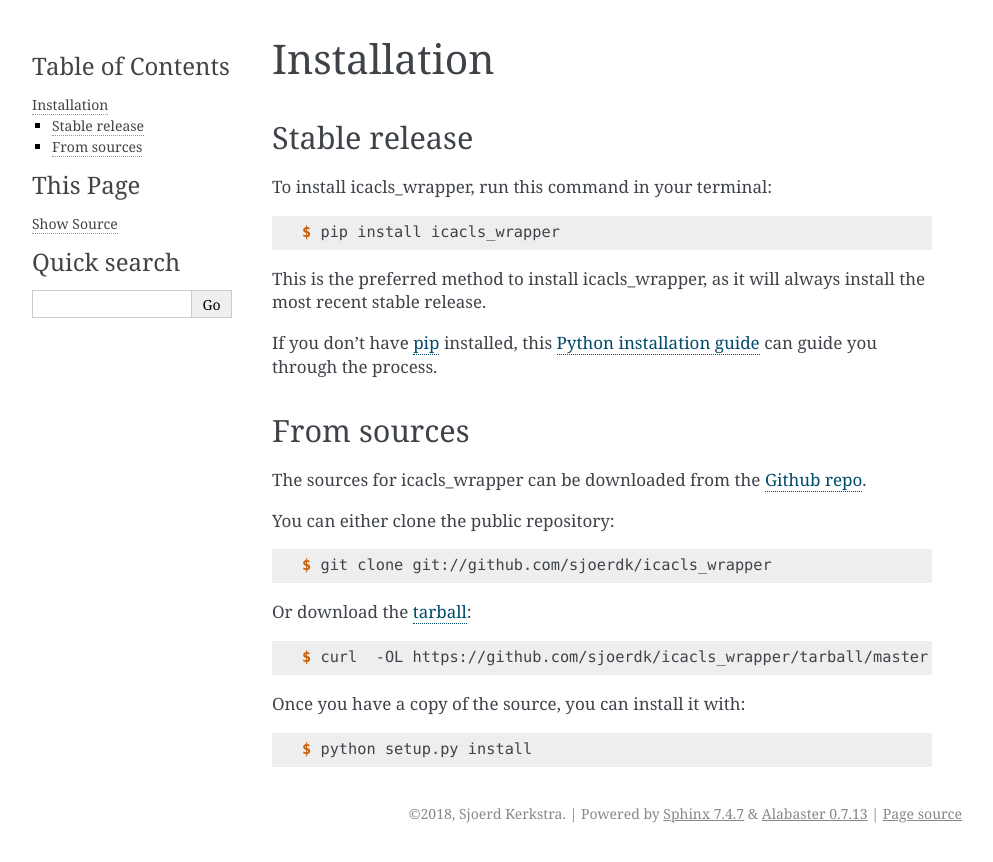
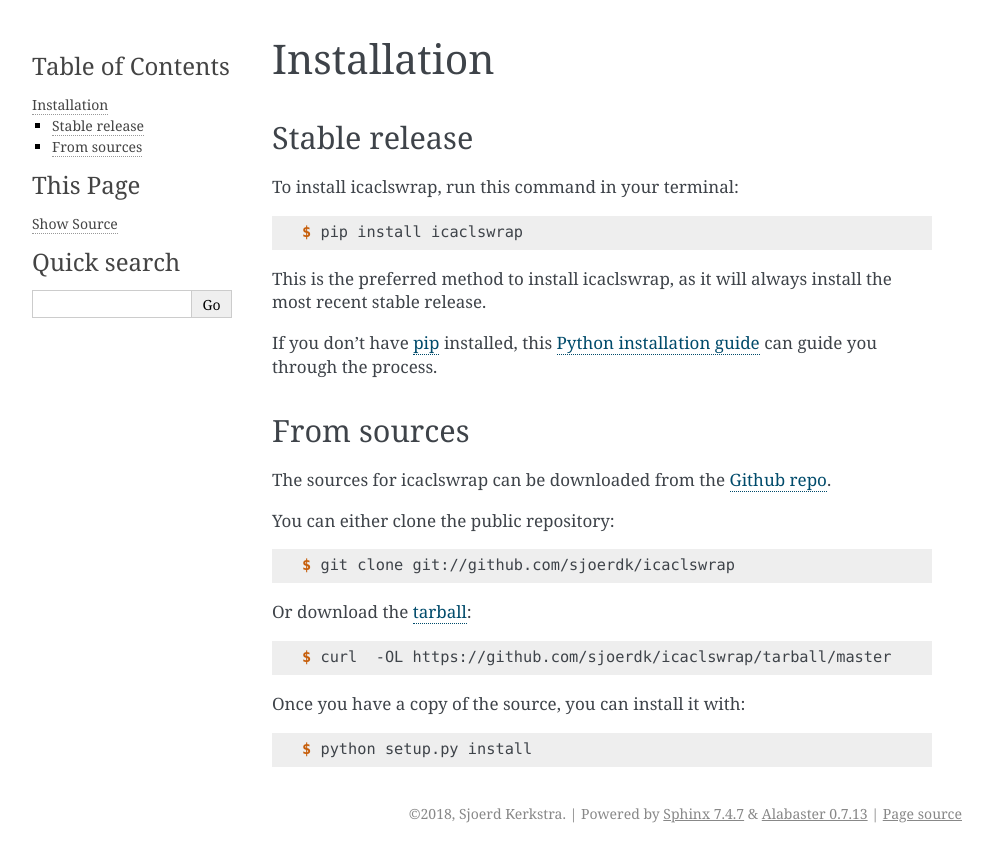
Before and after one commit to sjoerdk/icaclswrap, a Sphinx documentation site: the page built from docs/installation.rst, in a window 1280 px wide. Shown: the top 862 px of the page, without its empty margins (148-1141 px from the left). Built offline with Sphinx 7.4.7, drawn with Linux system fonts in a browser that asks for light colours; pages that are not in the unit, such as notebooks, are missing from menus; the version number is read from the project's files by our own code.

```diff
--- a/docs/conf.py
+++ b/docs/conf.py
@@ -1,7 +1,7 @@
 #!/usr/bin/env python
 # -*- coding: utf-8 -*-
 #
-# icacls_wrapper documentation build configuration file, created by
+# icaclswrap documentation build configuration file, created by
 # sphinx-quickstart on Fri Jun  9 13:47:02 2017.
 #
 # This file is execfile()d with the current directory set to its
@@ -22,7 +22,7 @@ import os
 import sys
 sys.path.insert(0, os.path.abspath('..'))
 
-import icacls_wrapper
+import icaclswrap
 
 # -- General configuration ---------------------------------------------
 
@@ -47,7 +47,7 @@ source_suffix = '.rst'
 master_doc = 'index'
 
 # General information about the project.
-project = u'icacls_wrapper'
+project = u'icaclswrap'
 copyright = u"2018, Sjoerd Kerkstra"
 author = u"Sjoerd Kerkstra"
 
@@ -56,9 +56,9 @@ author = u"Sjoerd Kerkstra"
 # the built documents.
 #
 # The short X.Y version.
-version = icacls_wrapper.__version__
+version = icaclswrap.__version__
 # The full version, including alpha/beta/rc tags.
-release = icacls_wrapper.__version__
+release = icaclswrap.__version__
 
 # The language for content autogenerated by Sphinx. Refer to documentation
 # for a list of supported languages.
@@ -101,7 +101,7 @@ html_static_path = ['_static']
 # -- Options for HTMLHelp output ---------------------------------------
 
 # Output file base name for HTML help builder.
-htmlhelp_basename = 'icacls_wrapperdoc'
+htmlhelp_basename = 'icaclswrapdoc'
 
 
 # -- Options for LaTeX output ------------------------------------------
@@ -128,8 +128,8 @@ latex_elements = {
 # (source start file, target name, title, author, documentclass
 # [howto, manual, or own class]).
 latex_documents = [
-    (master_doc, 'icacls_wrapper.tex',
-     u'icacls_wrapper Documentation',
+    (master_doc, 'icaclswrap.tex',
+     u'icaclswrap Documentation',
      u'Sjoerd Kerkstra', 'manual'),
 ]
 
@@ -139,8 +139,8 @@ latex_documents = [
 # One entry per manual page. List of tuples
 # (source start file, name, description, authors, manual section).
 man_pages = [
-    (master_doc, 'icacls_wrapper',
-     u'icacls_wrapper Documentation',
+    (master_doc, 'icaclswrap',
+     u'icaclswrap Documentation',
      [author], 1)
 ]
 
@@ -151,10 +151,10 @@ man_pages = [
 # (source start file, target name, title, author,
 #  dir menu entry, description, category)
 texinfo_documents = [
-    (master_doc, 'icacls_wrapper',
-     u'icacls_wrapper Documentation',
+    (master_doc, 'icaclswrap',
+     u'icaclswrap Documentation',
      author,
-     'icacls_wrapper',
+     'icaclswrap',
      'One line description of project.',
      'Miscellaneous'),
 ]
--- a/docs/index.rst
+++ b/docs/index.rst
@@ -1,4 +1,4 @@
-Welcome to icacls_wrapper's documentation!
+Welcome to icaclswrap's documentation!
 ======================================
 
 .. toctree::
--- a/docs/installation.rst
+++ b/docs/installation.rst
@@ -8,13 +8,13 @@ Installation
 Stable release
 --------------
 
-To install icacls_wrapper, run this command in your terminal:
+To install icaclswrap, run this command in your terminal:
 
 .. code-block:: console
 
-    $ pip install icacls_wrapper
+    $ pip install icaclswrap
 
-This is the preferred method to install icacls_wrapper, as it will always install the most recent stable release.
+This is the preferred method to install icaclswrap, as it will always install the most recent stable release.
 
 If you don't have `pip`_ installed, this `Python installation guide`_ can guide
 you through the process.
@@ -26,19 +26,19 @@ you through the process.
 From sources
 ------------
 
-The sources for icacls_wrapper can be downloaded from the `Github repo`_.
+The sources for icaclswrap can be downloaded from the `Github repo`_.
 
 You can either clone the public repository:
 
 .. code-block:: console
 
-    $ git clone git://github.com/sjoerdk/icacls_wrapper
+    $ git clone git://github.com/sjoerdk/icaclswrap
 
 Or download the `tarball`_:
 
 .. code-block:: console
 
-    $ curl  -OL https://github.com/sjoerdk/icacls_wrapper/tarball/master
+    $ curl  -OL https://github.com/sjoerdk/icaclswrap/tarball/master
 
 Once you have a copy of the source, you can install it with:
 
@@ -47,5 +47,5 @@ Once you have a copy of the source, you can install it with:
     $ python setup.py install
 
 
-.. _Github repo: https://github.com/sjoerdk/icacls_wrapper
-.. _tarball: https://github.com/sjoerdk/icacls_wrapper/tarball/master
+.. _Github repo: https://github.com/sjoerdk/icaclswrap
+.. _tarball: https://github.com/sjoerdk/icaclswrap/tarball/master
--- a/docs/usage.rst
+++ b/docs/usage.rst
@@ -2,6 +2,6 @@
 Usage
 =====
 
-To use icacls_wrapper in a project::
+To use icaclswrap in a project::
 
-    import icacls_wrapper
+    import icaclswrap
--- a/icaclswrap/__init__.py
+++ b/icaclswrap/__init__.py
@@ -1,6 +1,6 @@
 # -*- coding: utf-8 -*-
 
-"""Top-level package for icacls_wrapper."""
+"""Top-level package for icaclswrap."""
 
 __author__ = """Sjoerd Kerkstra"""
 __email__ = 'sjoerd.kerkstra@radboudumc.nl'
--- a/setup.cfg
+++ b/setup.cfg
@@ -7,7 +7,7 @@ tag = True
 search = version='{current_version}'
 replace = version='{new_version}'
 
-[bumpversion:file:icacls_wrapper/__init__.py]
+[bumpversion:file:icaclswrap/__init__.py]
 search = __version__ = '{current_version}'
 replace = __version__ = '{new_version}'
 
```
Also changed, not shown: CONTRIBUTING.rst (+12 -12 lines), README.rst (+10 -8 lines), setup.py (+5 -11 lines), .github/ISSUE_TEMPLATE.md, .travis.yml, 5 other files.
